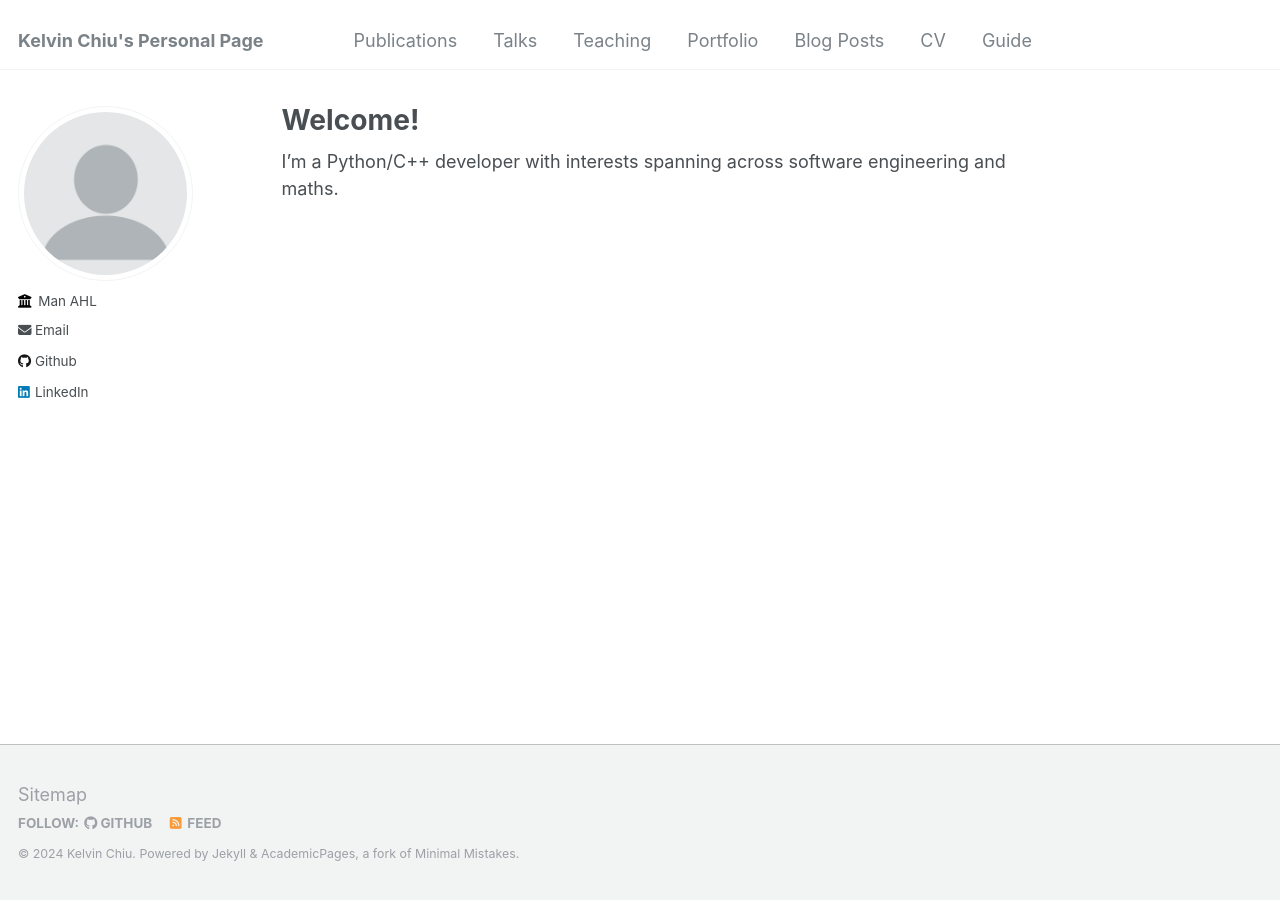
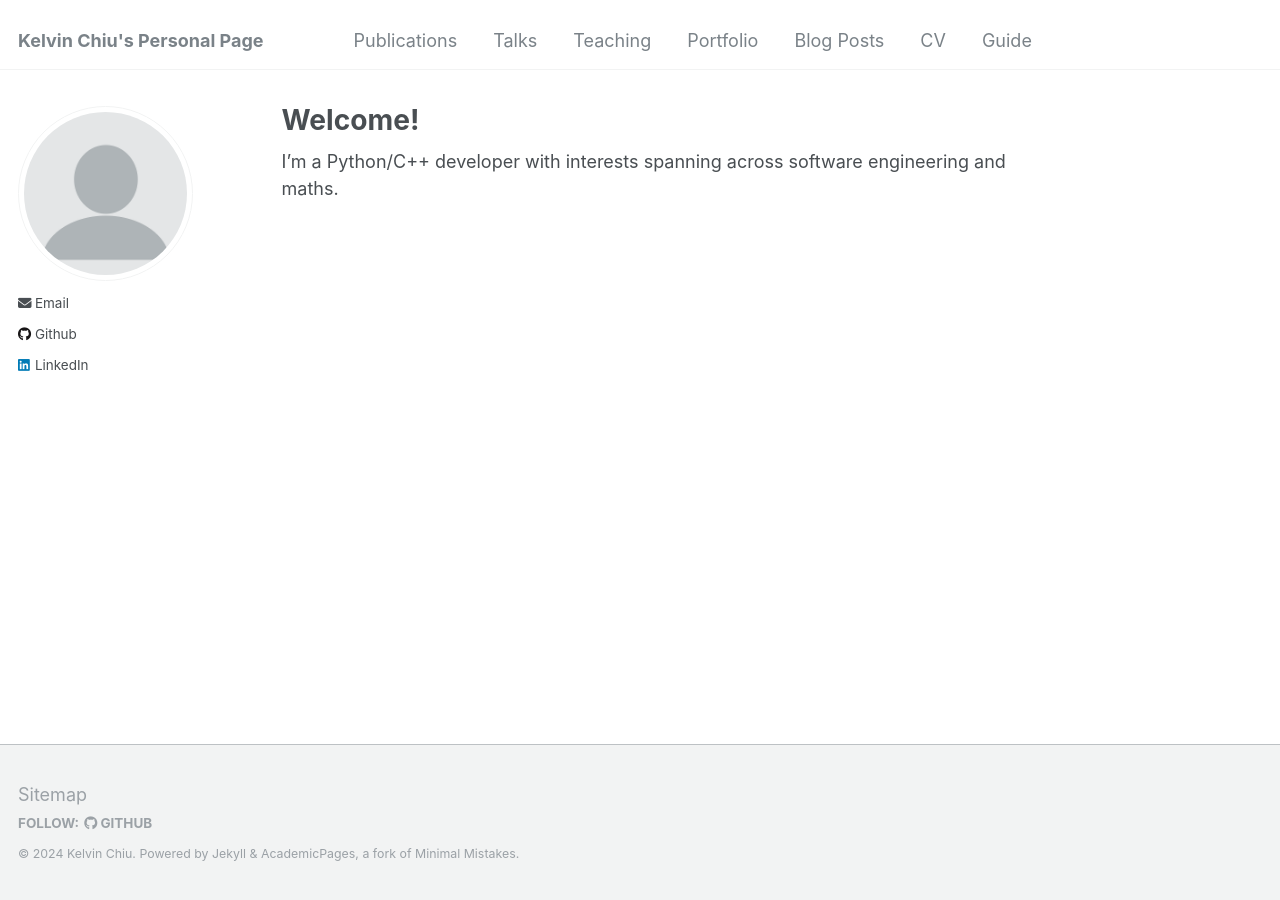
Before and after one commit to KYLChiu/KYLChiu.github.io, a Jekyll site: the page built from _pages/about.md, in a window 1280 px wide. Built offline with Jekyll 4.4.1, drawn with Linux system fonts in a browser that asks for light colours.

Commit message:
Update _config.yml

```diff
--- a/_config.yml
+++ b/_config.yml
@@ -26,7 +26,7 @@
   pronouns         : # example: "she/her"
   bio              : # ""
   location         : # "Earth"
-  employer         : "Man AHL"
+  employer         : #
   uri              : # URL
   email            : "kchiu1997@gmail.org"
 
@@ -90,7 +90,7 @@
   facebook:
     appid                :
     num_posts            : # 5 (default)
-    colorscheme          : dark # "light" (default), "dark"
+    colorscheme          : "dark" # "light" (default), "dark"
 staticman:
   allowedFields          : ['name', 'email', 'url', 'message']
   branch                 : "gh-pages" # "master", "gh-pages"
@@ -108,7 +108,7 @@
       options:
         format           : "iso8601" # "iso8601" (default), "timestamp-seconds", "timestamp-milliseconds"
 atom_feed:
-  hide                   : false     # change to true to hide the RSS feed in the footer
+  hide                   : true    # change to true to hide the RSS feed in the footer
   path                   : # blank (default) uses feed.xml
 
 
```
